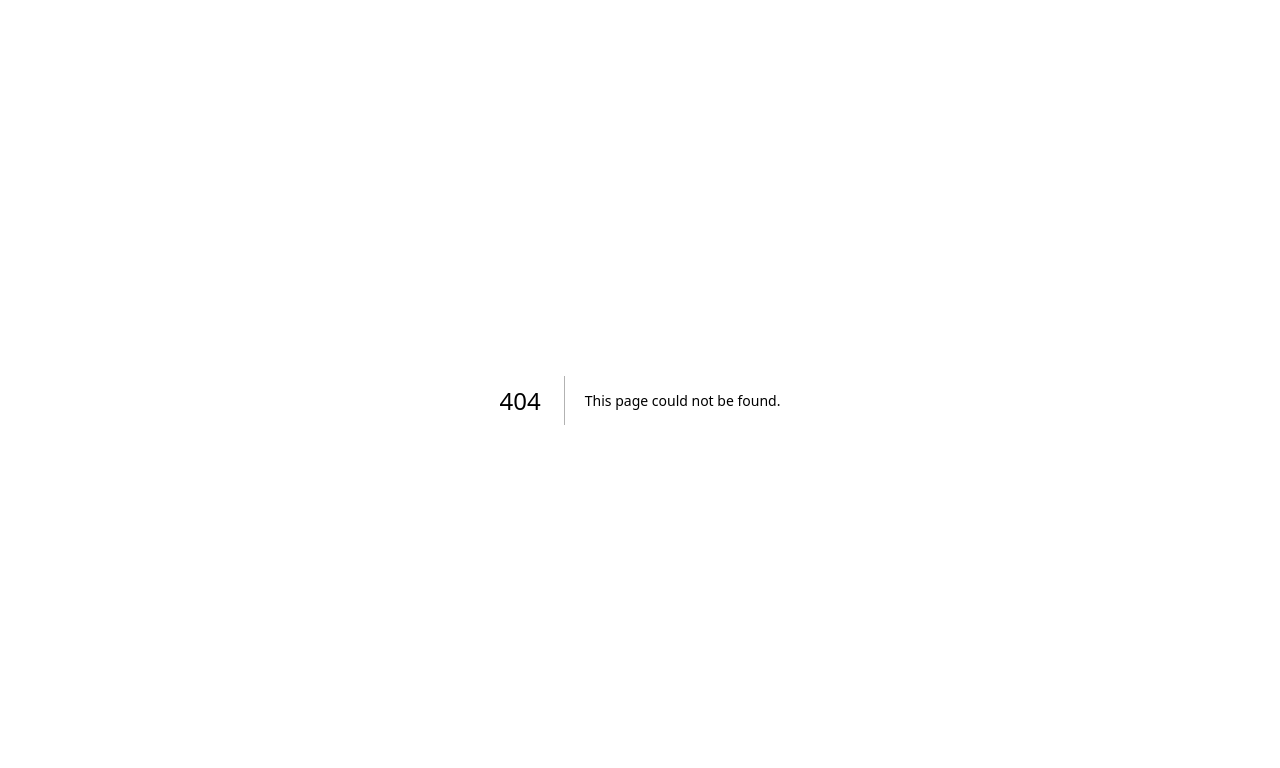
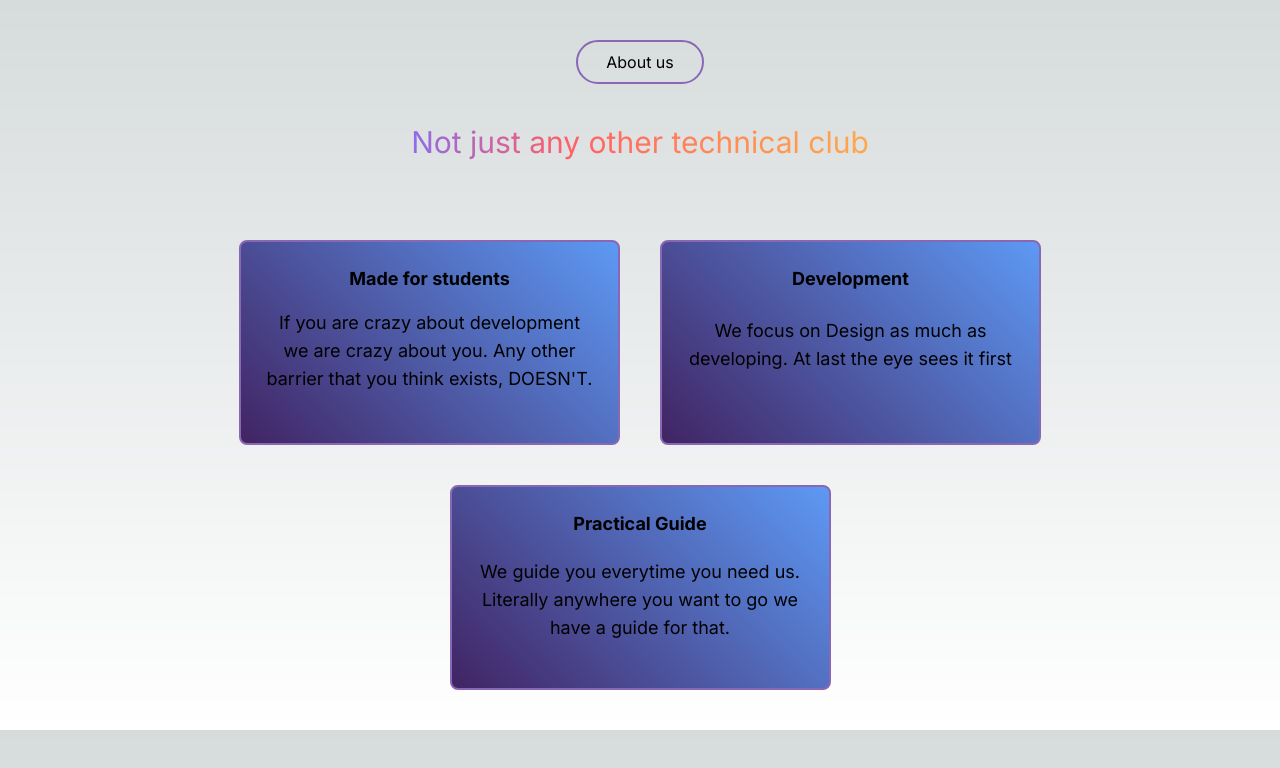
Before and after one commit to Webwiznitr/project-snowdrop, a Next.js app: page /about in a window 1280 px wide. Before the commit this address had no page. Shown: the top 768 px of the page. Built offline with nearby package versions, Linux system fonts and the light colour scheme.

Commit message:
About us page

```diff
--- /dev/null
+++ b/src/app/about/page.tsx
@@ -0,0 +1,21 @@
+"use client";
+import React from 'react'
+
+function about() {
+    return (<>
+        <div className='flex justify-center flex-wrap'>
+            <div className=' border-solid border-2 pt-2 pb-2 w-32 text-center m-10 rounded-3xl' style={{ borderColor: "#8A67B5" }}>About us</div>
+        </div>
+        <div className='flex justify-center flex-wrap'>
+            <div className='text-3xl mb-10 text-center' style={{ background: "-webkit-linear-gradient(left, #8C6CEA , #FF5E69 , #FF8A56 , #FFA84B)", WebkitBackgroundClip: "text", WebkitTextFillColor: "transparent" }}>Not just any other technical club</div>
+        </div>
+        <div className='flex justify-center m-10 gap-10 flex-wrap' >
+            <div className=' border-solid border-2 rounded-lg ' style={{ borderColor: "#8A67B5", height: "205px", width: "381px", paddingTop: "23px", paddingBottom: "23px", paddingLeft: "23px", paddingRight: "23px", backgroundImage: "linear-gradient(45deg, #412463, #5D99F4)", backgroundColor: "#A962FF" }}><h1 className='font-bold text-lg  text-center pb-4'>Made for students</h1> <p className='text-lg text-center'>If you are crazy about development we are crazy about you. Any other barrier that you think exists, DOESN'T.</p></div>
+            <div className='border-solid border-2 rounded-lg ' style={{ borderColor: "#8A67B5", height: "205px", width: "381px", paddingTop: "23px", paddingBottom: "23px", paddingLeft: "23px", paddingRight: "23px", backgroundImage: "linear-gradient(45deg, #412463, #5D99F4)" }}><h1 className='font-bold text-lg  text-center pb-6'>Development</h1> <p className='text-lg text-center'>We focus on Design as much as developing. At last the eye sees it first</p></div>
+            <div className=' border-solid border-2 rounded-lg ' style={{ borderColor: "#8A67B5", height: "205px", width: "381px", paddingTop: "23px", paddingBottom: "23px", paddingLeft: "23px", paddingRight: "23px", backgroundImage: "linear-gradient(45deg, #412463, #5D99F4)" }}><h1 className='font-bold text-lg  text-center pb-5'>Practical Guide</h1> <p className='text-lg text-center'>We guide you everytime you need us. Literally anywhere you want to go we have a guide for that.</p></div>
+        </div >
+    </>
+    )
+}
+
+export default about
```
